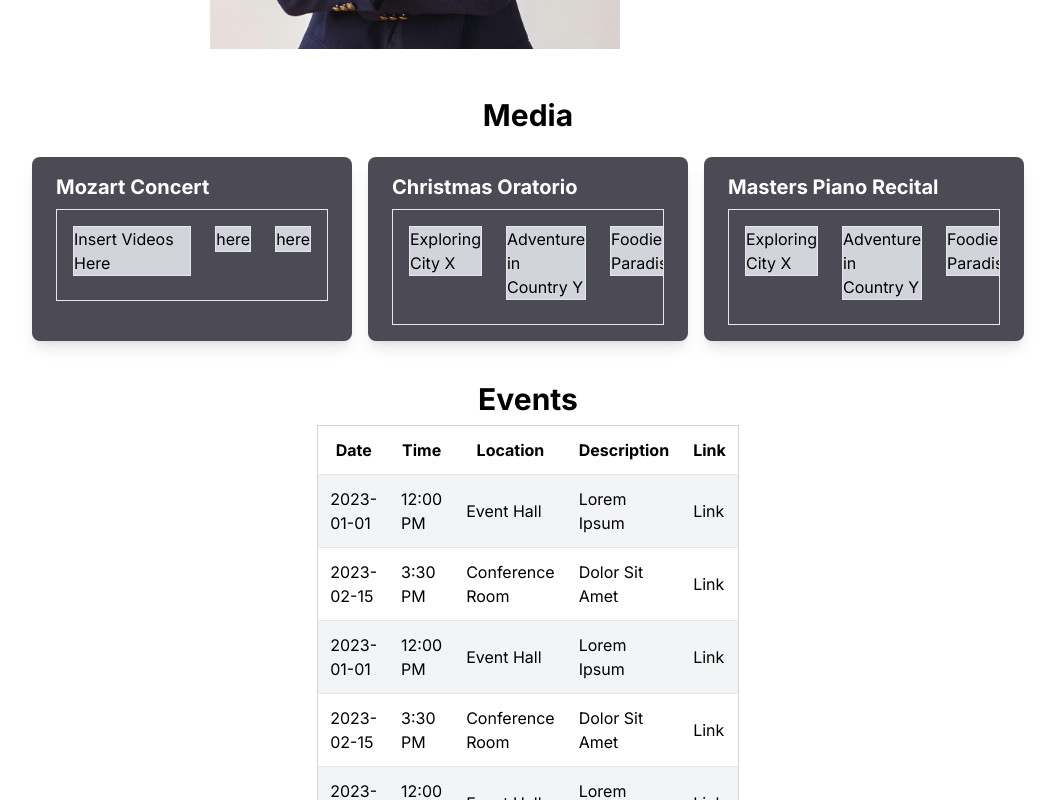
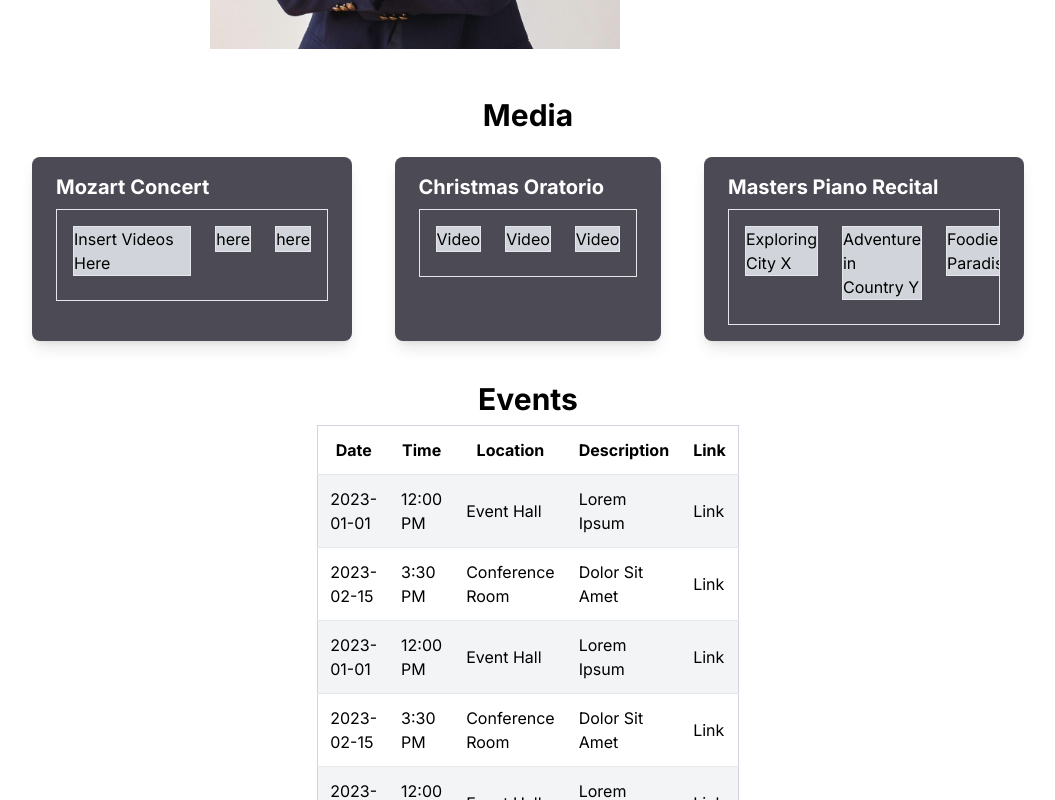
Before and after one commit to mzsellem/justin-han, a Next.js app: page / in a window 1280 px wide. Shown: the part 1270-2070 px from the top of the page, without its empty margins (112-1167 px from the left). Built offline with nearby package versions, Linux system fonts and the light colour scheme.

Commit message:
reveal justin after contact

```diff
--- /dev/null
+++ b/app/footer/footer.tsx
@@ -0,0 +1,5 @@
+export default function Footer() {
+    return(
+        <footer className="text-white">Updated December 2023</footer>
+    )
+}
--- a/app/page.tsx
+++ b/app/page.tsx
@@ -5,6 +5,7 @@ import Bio from "./bio/bio";
 import PlaylistCard from "./media/media";
 import Events from "./events/events";
 import Contact from "./contact/contact";
+import Footer from "./footer/footer"
 
 export default function Home() {
   const sectionRefs = {
@@ -42,7 +43,7 @@ export default function Home() {
     },
     {
       title: 'Christmas Oratorio',
-      videos: ['Exploring City X', 'Adventure in Country Y', 'Foodie Paradise'],
+      videos: ['Video', 'Video', 'Video'],
     },
     {
       title: 'Masters Piano Recital',
@@ -110,6 +111,7 @@ export default function Home() {
         </div>
 
         <div className="fixed inset-0 bg-cover bg-center" style={{ backgroundImage: 'url("justin-park.png")' }}>
+            <Footer />
         </div>
 
         <div className="flex justify-center w-screen h-screen">
@@ -120,7 +122,7 @@ export default function Home() {
       </div>
 
       <div>
-        <div className="flex flex-col relative items-center">
+        <div className="flex flex-col relative items-center mb-96">
           <div ref={section2Ref} className="bg-white">
             <Bio />
           </div>
@@ -137,7 +139,7 @@ export default function Home() {
           <div ref={section4Ref}>
             <Events data={tableData}/>
           </div>
-          <div ref={section5Ref} className="flex justify-center text-center">
+          <div ref={section5Ref} className="flex justify-center text-center mb-96">
             <Contact />
           </div>
         </div>
```
